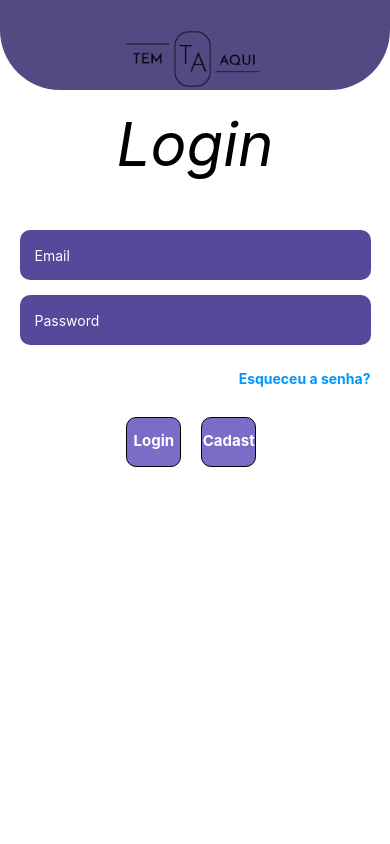
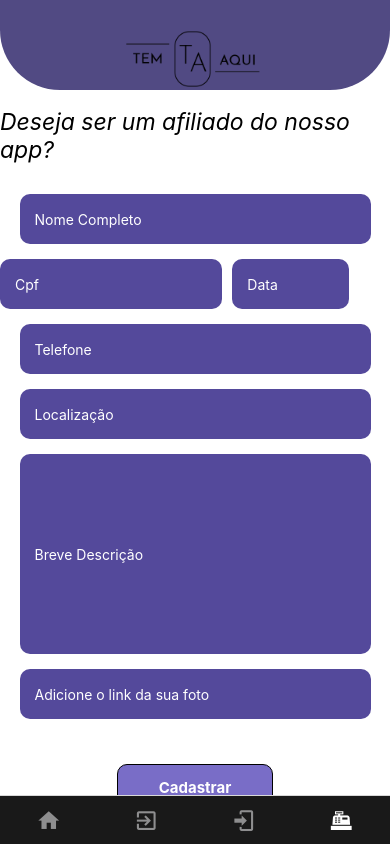
Before and after one commit to vspieri/RNBaseTrabalhoFinal, a React Native app: screen /Registro in a window 390 px wide. Built offline with nearby package versions, Linux system fonts and the light colour scheme; no server answers.

Commit message:
registro

```diff
--- a/src/Context/AuthContext.js
+++ b/src/Context/AuthContext.js
@@ -3,8 +3,8 @@ import { createContext, useState } from "react";
 export const AuthContext = createContext(0);
 
 function AuthProvider({ children }) {
-    const [logado, setLogado] = useState(false);
-    const [error, setError] = useState(false);
+    const [logado, setLogado] = useState(true);
+    const [error, setError] = useState(true);
 
     async function Login(email, senha) {
 
--- a/src/Pages/Home.js
+++ b/src/Pages/Home.js
@@ -13,7 +13,7 @@ export default function Home() {
   const [produtos, setProdutos] = useState([]);
 
   async function getProdutos() {
-    await fetch('https://fakestoreapi.com/products', {
+    await fetch('http://10.133.22.38:5251/api/Produtos/GetAll', {
       method: 'GET',
       headers: {
         'content-type': 'application/json'
--- a/src/Pages/Registro.js
+++ b/src/Pages/Registro.js
@@ -31,8 +31,8 @@ export default function Cadastro()
             />
             </View>
             <TextInput
-                inputMode="text"
-                placeholder="Ensino"
+                inputMode="number"
+                placeholder="Telefone"
                 style={css.input4}
                 placeholderTextColor="white"
             />
@@ -48,12 +48,13 @@ export default function Cadastro()
                 style={css.input6}
                 placeholderTextColor="white"
             />
-            <View style={css.ft}>
-            <TextInput style={css.adi}>Adicione sua Foto</TextInput>
-            <Image source={require("../../assets/ped.jpg")} style={css.img}/>
-            </View>
+            <TextInput
+            inputMode="text"
+            placeholder="Adicione o link da sua foto"
+             placeholderTextColor="white"
+            style={css.input7}></TextInput>
 
-            <TouchableOpacity style={css.btnLogin}>
+            <TouchableOpacity style={css.btnLogin1}>
                 <Text style={css.btnLoginText}>Cadastrar</Text>
             </TouchableOpacity>
             </ScrollView>
@@ -130,6 +131,15 @@ const css = StyleSheet.create({
         color: "white",
 
     },
+    input7: {
+        width: "90%",
+        height: 50,
+        borderRadius: 10,
+        marginBottom: 15,
+        padding: 15,
+        backgroundColor: "#54499B",
+        color: "white"
+    },
     forgot: {
         width: "90%",
         marginTop: 10,
@@ -139,15 +149,6 @@ const css = StyleSheet.create({
     forgotText: {
         color: "#0195fd",
         fontWeight: "bold"
-    },
-    btnLogin: {
-        width: "40%",
-        height: 50,
-        borderWidth: 1,
-        borderRadius: 10,
-        marginTop: 1,
-        backgroundColor: "#796DC7",
-        marginRight: 0
     },
     btnLogin1: {
         width: "40%",
@@ -192,8 +193,6 @@ const css = StyleSheet.create({
         marginTop: 35,
         marginBottom: 25
     },
-    adi: {
-        fontSize: 15
-    }
+
 
 });
```
